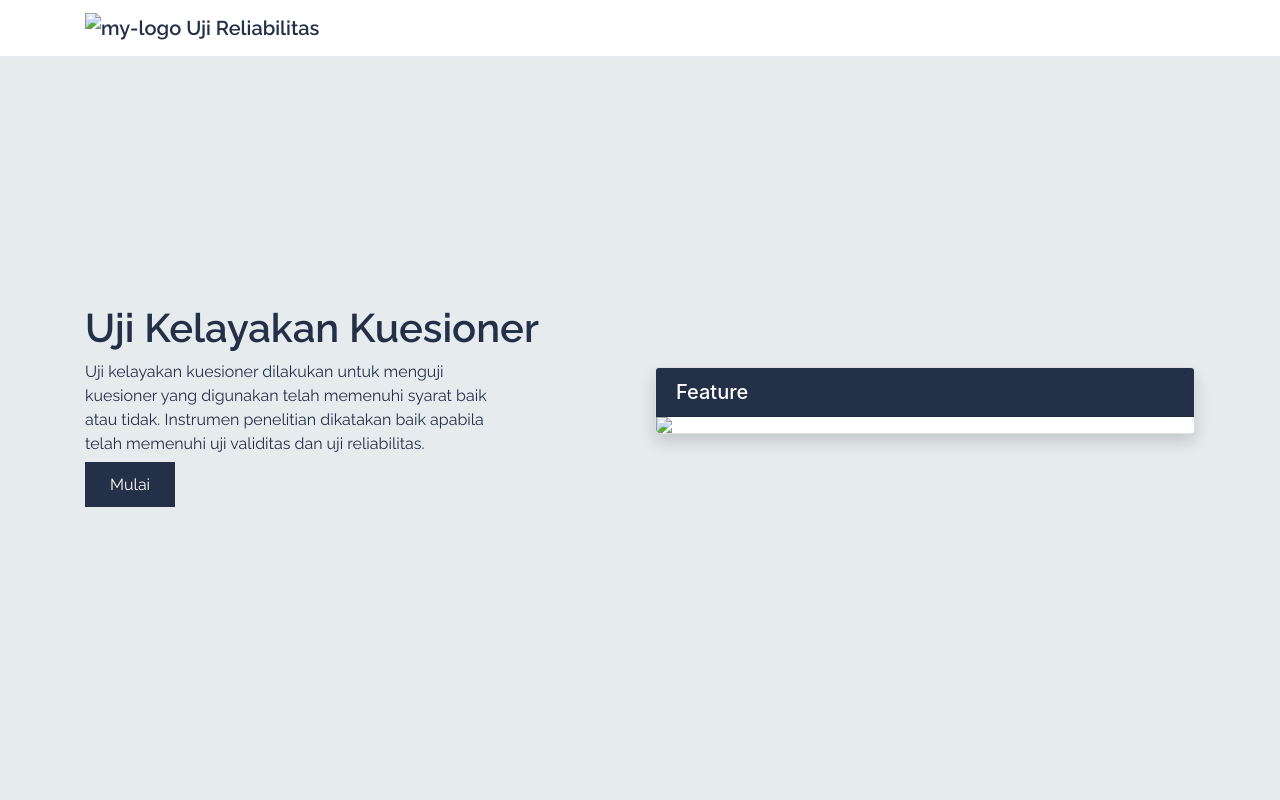
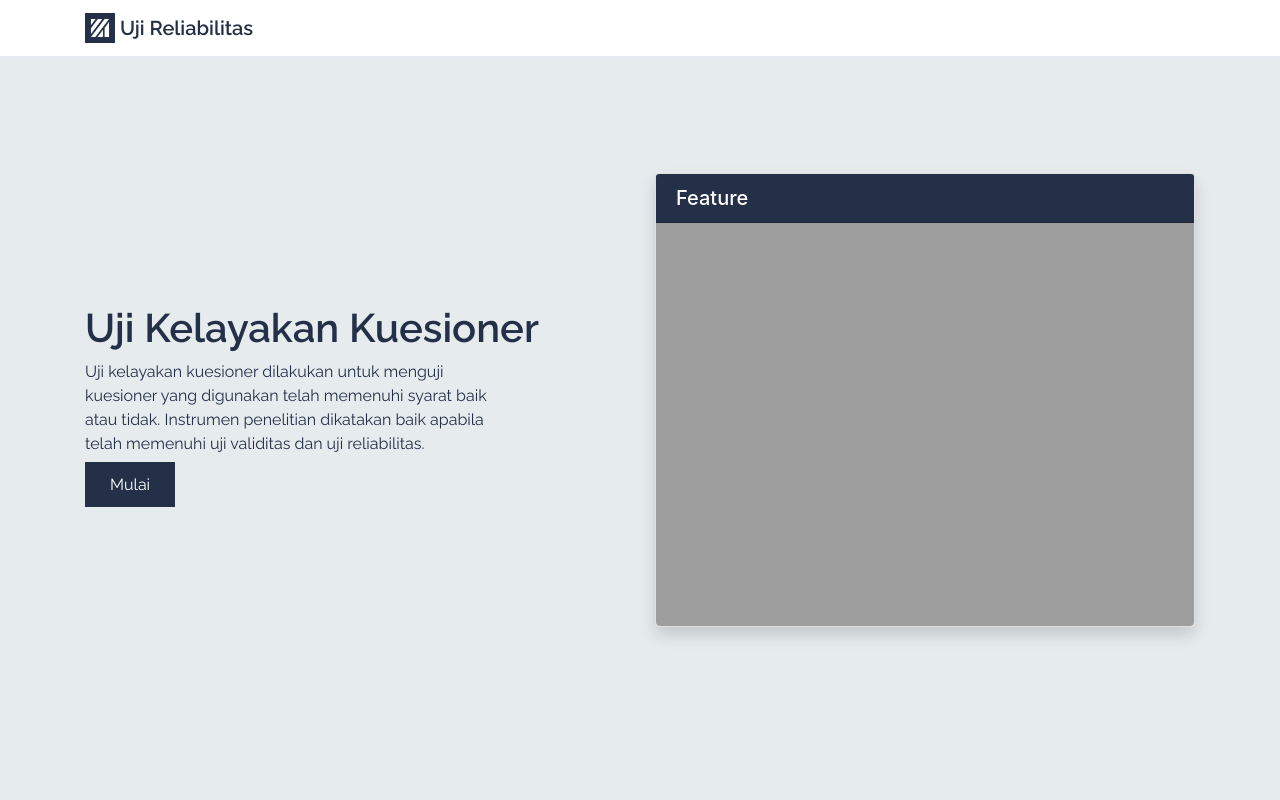
Before and after one commit to alfaz86/uji-reliability, a plain HTML site: page index.html in a window 1280 px wide. Shown: the top 800 px of the page. Drawn offline with nearby package versions, Linux system fonts and the light colour scheme; the site is published under a folder, as on GitHub Pages, so addresses that start at the root find nothing; a web font is replaced by a local one.

Commit message:
fix bug path media

```diff
--- a/index.html
+++ b/index.html
@@ -10,13 +10,13 @@
     <link href="https://fonts.googleapis.com/css2?family=Lunasima&family=Montserrat&family=Raleway:wght@400;600&display=swap" rel="stylesheet">
     <link rel="stylesheet" href="https://cdn.jsdelivr.net/npm/bootstrap-icons@1.10.5/font/bootstrap-icons.css">
     <link rel="stylesheet" type="text/css" href="styles.css" />
-    <link rel="icon" type="image/x-icon" href="/media/favicon.ico">
+    <link rel="icon" type="image/x-icon" href="./media/favicon.ico">
 </head>
 <body>
     <nav class="navbar fixed-top navbar-white bg-white">
         <div class="container">
             <a class="navbar-brand" href="#">
-                <img src="/media/my-logo.png" height="30" class="d-inline-block align-top" alt="my-logo">
+                <img src="./media/my-logo.png" height="30" class="d-inline-block align-top" alt="my-logo">
                 Uji Reliabilitas
             </a>
         </div>
@@ -34,7 +34,7 @@
                         <div class="card-header gif-header">
                             <h5 class="m-0">Feature</h5>
                         </div>
-                        <img src="/media/tutor.gif" id="gif">
+                        <img src="./media/tutor.gif" id="gif">
                     </div>
                 </div>
             </div>
```
